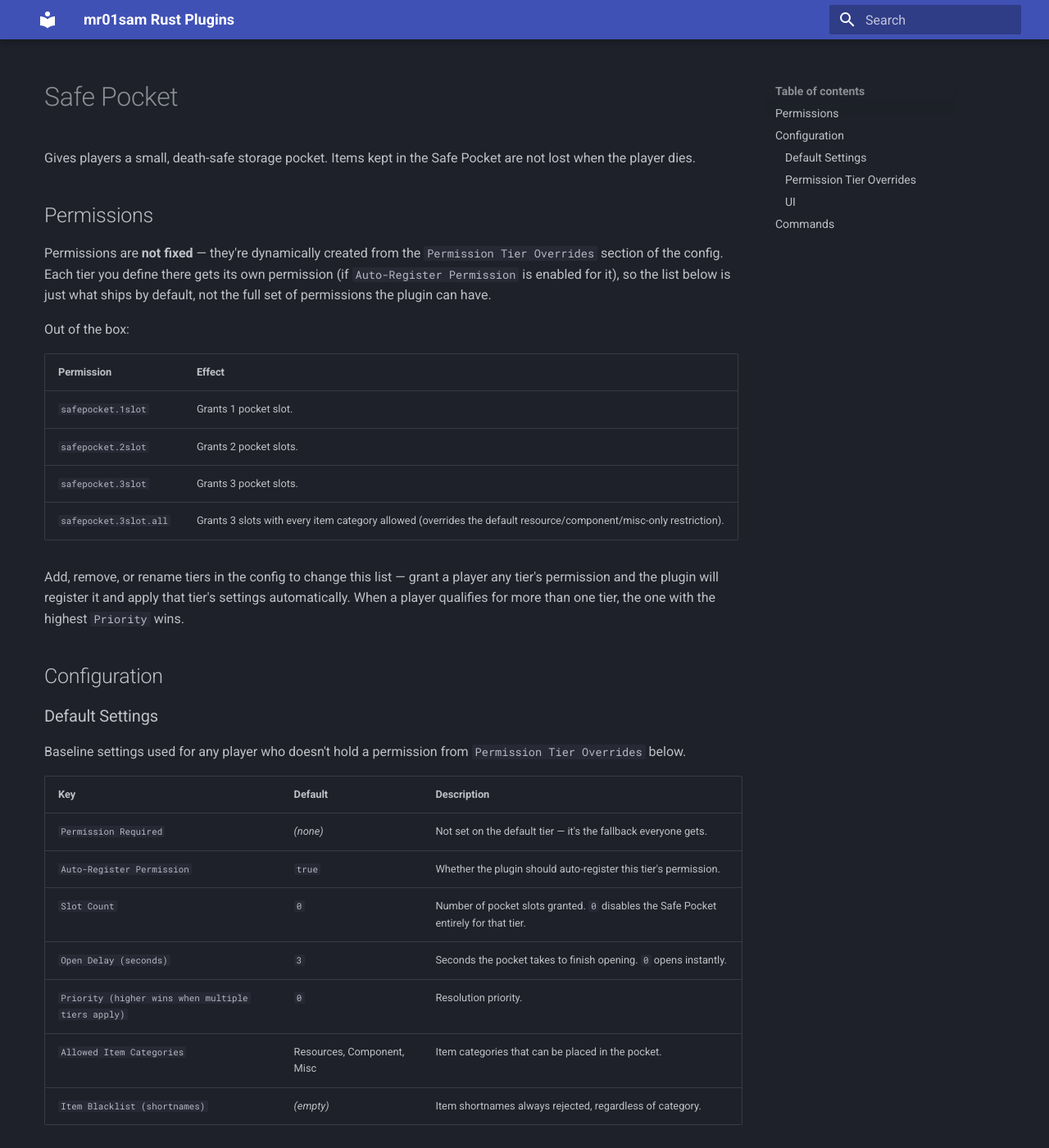
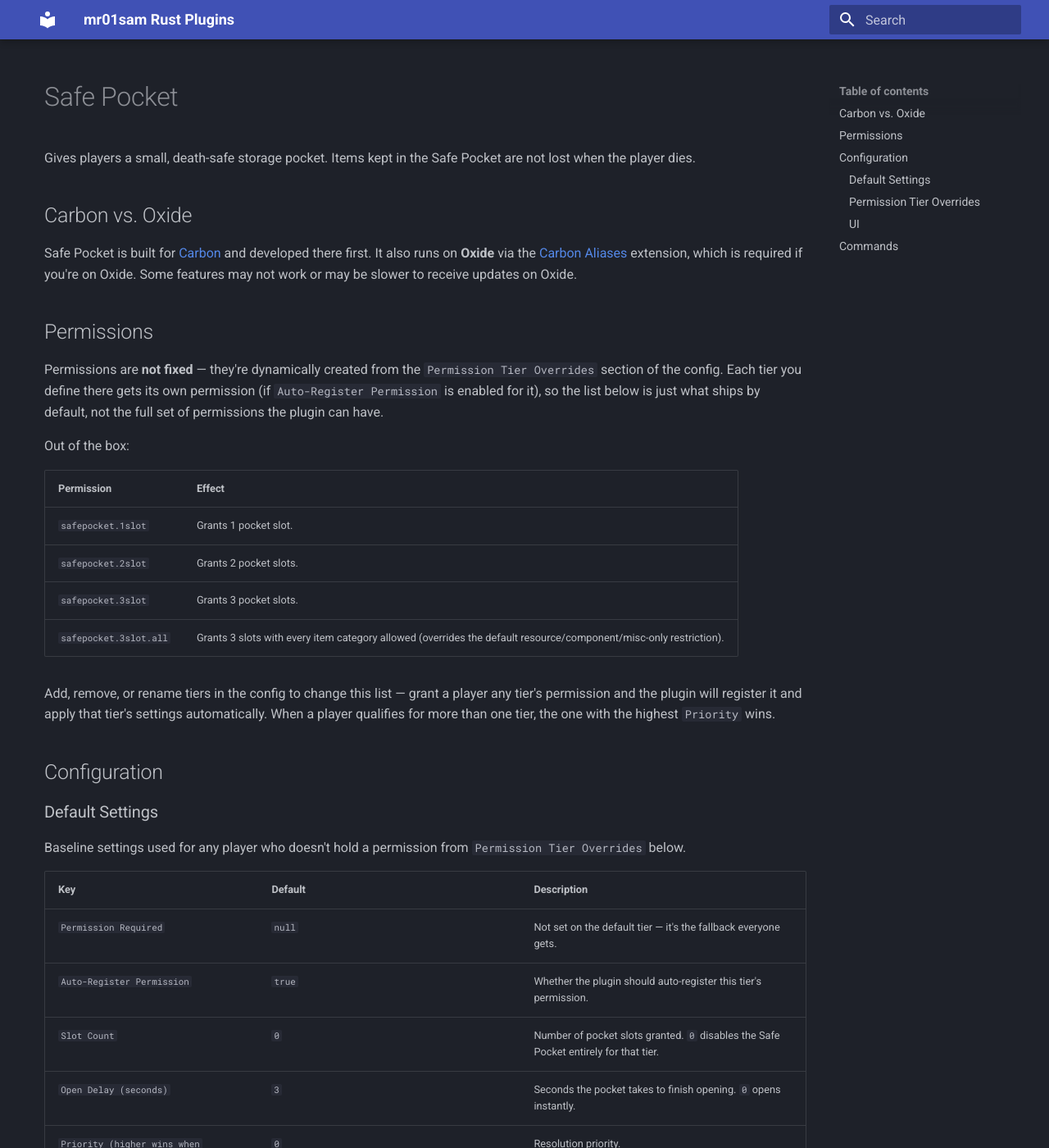
Before and after one commit to mr01sam/RustPlugins-docs, an MkDocs documentation site: the page built from docs/plugins/safepocket.md, in a window 1280 px wide and 1400 px high. Shown: the whole window at 82% size. Built offline with MkDocs 1.6.1 and Material for MkDocs 9.7.7, drawn with Linux system fonts in a browser that asks for light colours; some of the changed text lies outside the part shown.

Commit message:
Use literal config defaults and add Carbon vs. Oxide section to Safe Pocket docs
Config tables now show the actual default values (full effect asset
paths, split anchor/offset fields, JSON array syntax) instead of
paraphrased descriptions. Widened table layout to fit the longer
values. Added a Carbon vs. Oxide section noting Carbon Aliases is
required on Oxide and some features may lag or be unavailable there.

Co-Authored-By: Claude Sonnet 5 <noreply@anthropic.com>

```diff
--- a/docs/extra.css
+++ b/docs/extra.css
@@ -3,5 +3,18 @@
 }
 
 .md-content {
-  max-width: 900px;
+  max-width: 1100px;
 }
+
+.md-typeset table:not([class]) {
+  width: 100%;
+}
+
+.md-typeset table:not([class]) td:nth-child(2) {
+  min-width: 320px;
+}
+
+.md-typeset table:not([class]) td code {
+  word-break: break-word;
+  white-space: normal;
+}
--- a/docs/plugins/safepocket.md
+++ b/docs/plugins/safepocket.md
@@ -1,6 +1,10 @@
 # Safe Pocket
 
 Gives players a small, death-safe storage pocket. Items kept in the Safe Pocket are not lost when the player dies.
+
+## Carbon vs. Oxide
+
+Safe Pocket is built for [Carbon](https://carbonmod.gg) and developed there first. It also runs on **Oxide** via the [Carbon Aliases](https://codefling.com/extensions/carbon-aliases) extension, which is required if you're on Oxide. Some features may not work or may be slower to receive updates on Oxide.
 
 ## Permissions
 
@@ -25,13 +29,13 @@ Baseline settings used for any player who doesn't hold a permission from `Permis
 
 | Key | Default | Description |
 |---|---|---|
-| `Permission Required` | *(none)* | Not set on the default tier — it's the fallback everyone gets. |
+| `Permission Required` | `null` | Not set on the default tier — it's the fallback everyone gets. |
 | `Auto-Register Permission` | `true` | Whether the plugin should auto-register this tier's permission. |
 | `Slot Count` | `0` | Number of pocket slots granted. `0` disables the Safe Pocket entirely for that tier. |
 | `Open Delay (seconds)` | `3` | Seconds the pocket takes to finish opening. `0` opens instantly. |
 | `Priority (higher wins when multiple tiers apply)` | `0` | Resolution priority. |
-| `Allowed Item Categories` | Resources, Component, Misc | Item categories that can be placed in the pocket. |
-| `Item Blacklist (shortnames)` | *(empty)* | Item shortnames always rejected, regardless of category. |
+| `Allowed Item Categories` | `["Resources", "Component", "Misc"]` | Item categories that can be placed in the pocket. |
+| `Item Blacklist (shortnames)` | `[]` | Item shortnames always rejected, regardless of category. |
 
 ### Permission Tier Overrides
 
@@ -41,13 +45,14 @@ A list of tiers, each gated behind its own permission. Any field left unset on a
 
 | Key | Default | Description |
 |---|---|---|
-| `Slots Shown Before Overflow Wrap` | `6` | How many slots are shown before the preview wraps to an overflow `+N` indicator. |
-| `Effect - Opening Safe Pocket (empty disables)` | beartrap rustle fx | Effect played when opening starts. Empty string disables it. |
-| `Effect - Safe Pocket Finished Opening (empty disables)` | cloth impact fx | Effect played when opening finishes. Empty string disables it. |
+| `Slots Shown Before Overflow Wrap` | `4` | How many slots are shown before the preview wraps to an overflow `+N` indicator. |
+| `Effect - Opening Safe Pocket (empty disables)` | `assets/bundled/prefabs/fx/player/beartrap_clothing_rustle.prefab` | Effect played when opening starts. Empty string disables it. |
+| `Effect - Safe Pocket Finished Opening (empty disables)` | `assets/bundled/prefabs/fx/impacts/blunt/cloth/cloth1.prefab` | Effect played when opening finishes. Empty string disables it. |
 | `Show Opening Progress Bar` | `true` | Whether the animated fill bar shows during the opening delay. |
-| `Show Item Toast Messages` | `true` | Whether moving items in/out of the pocket shows the vanilla pickup/loss toast. |
-| `Button Position - Anchor X (0-1)` / `Button Position - Anchor Y (0-1)` | `0.5` / `0` | Anchor point for the Safe Pocket button. |
-| `Button Position - Offset Left` / `Button Position - Offset Up` | `532` / `170` | Pixel offset from the anchor point. |
+| `Button Position - Anchor X (0-1)` | `0.5` | Anchor X (0–1) for the Safe Pocket button. |
+| `Button Position - Anchor Y (0-1)` | `0` | Anchor Y (0–1) for the Safe Pocket button. |
+| `Button Position - Offset Left` | `532` | Pixel offset left from the anchor point. |
+| `Button Position - Offset Up` | `170` | Pixel offset up from the anchor point. |
 | `Show Button Title` | `true` | Whether "SAFE POCKET" text shows above the button. |
 | `Show Button Tooltip` | `true` | Whether hovering the button shows the explanatory tooltip. |
 
```
